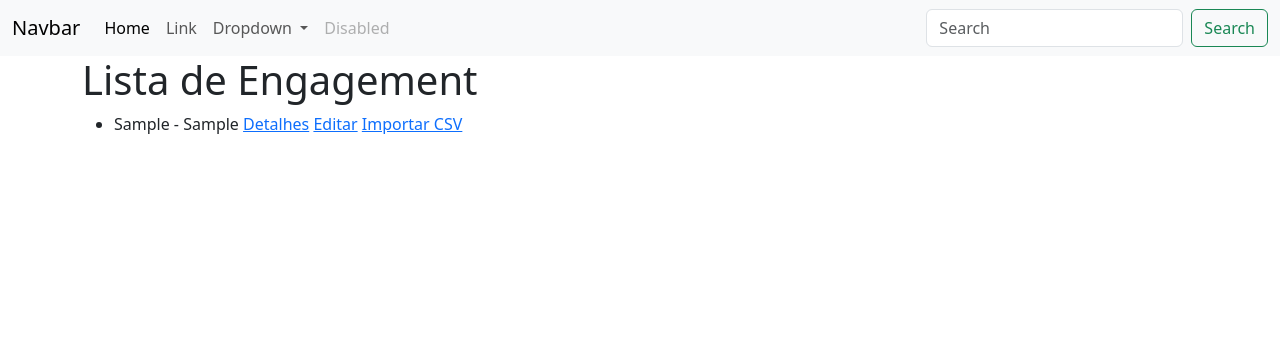
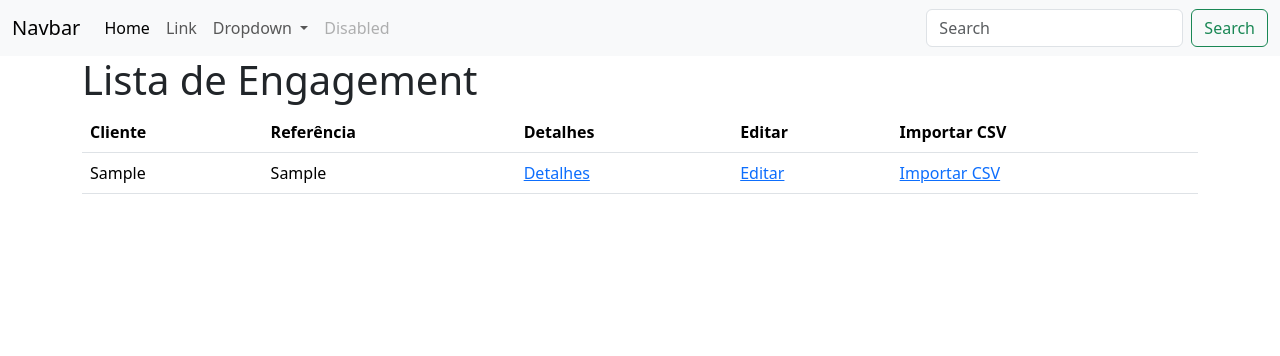
Before and after one commit to rpribeiro75/cwconfirmations, a Django app: page /engagement/ in a window 1280 px wide. Shown: the top 356 px of the page. Run offline with Django 4.2, Linux system fonts and the light colour scheme; tables that the repository leaves empty hold one stand-in row (values such as "Sample post").

Commit message:
change list

```diff
--- a/confirm_app/templates/engagement_list.html
+++ b/confirm_app/templates/engagement_list.html
@@ -4,15 +4,27 @@
 
 <h1>Lista de Engagement</h1>
 
-<ul>
-    {% for engagement in engagements %}
-        <li>
-            {{ engagement.cliente }} - {{ engagement.referencia }}
-            <a href="{% url 'engagement_detail' engagement.pk %}">Detalhes</a>
-            <a href="{% url 'engagement_update' engagement.pk %}">Editar</a>
-            <a href="{% url 'importar_csv_engagement' engagement.pk %}">Importar CSV</a>
-        </li>
-    {% endfor %}
-</ul>
+<table class="table">
+    <thead>
+        <tr>
+            <th>Cliente</th>
+            <th>Referência</th>
+            <th>Detalhes</th>
+            <th>Editar</th>
+            <th>Importar CSV</th>
+        </tr>
+    </thead>
+    <tbody>
+        {% for engagement in engagements %}
+            <tr>
+                <td>{{ engagement.cliente }}</td>
+                <td>{{ engagement.referencia }}</td>
+                <td><a href="{% url 'engagement_detail' engagement.pk %}">Detalhes</a></td>
+                <td><a href="{% url 'engagement_update' engagement.pk %}">Editar</a></td>
+                <td><a href="{% url 'importar_csv_engagement' engagement.pk %}">Importar CSV</a></td>
+            </tr>
+        {% endfor %}
+    </tbody>
+</table>
 
 {% endblock %}
```
